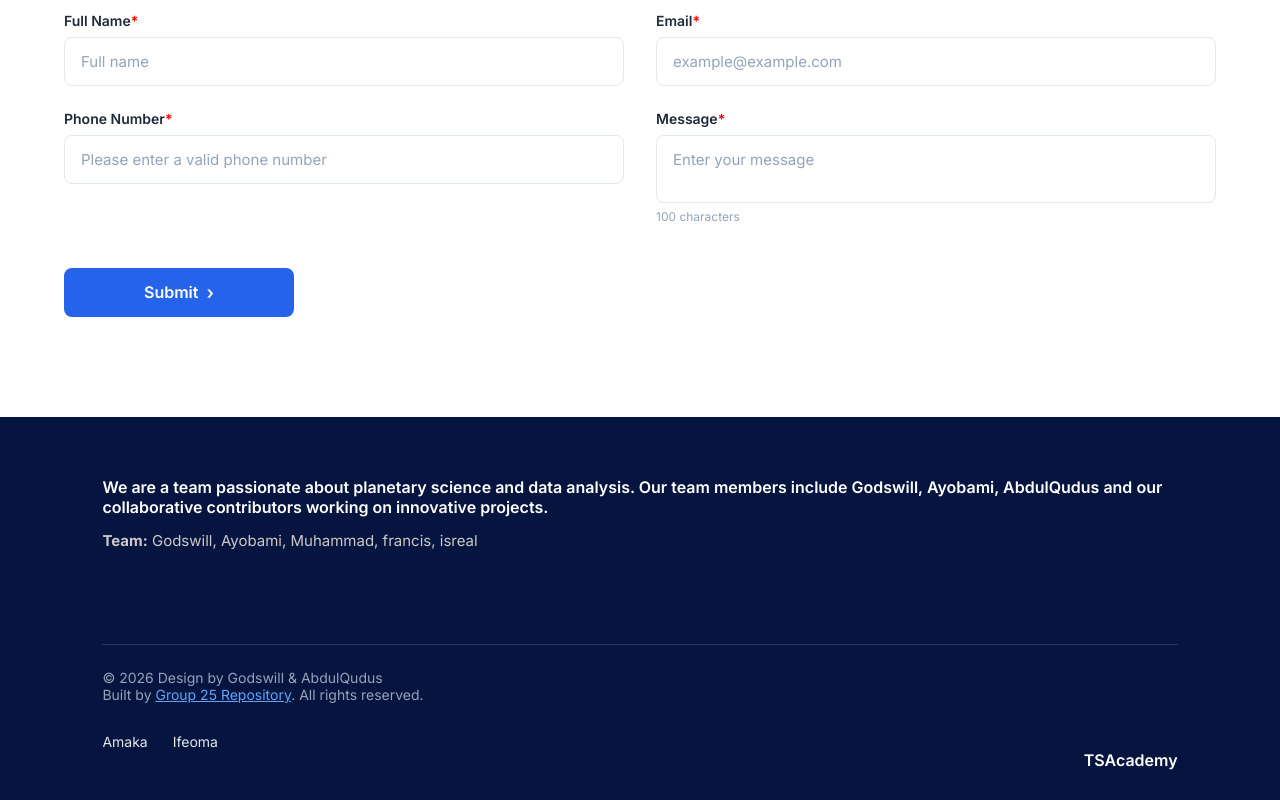
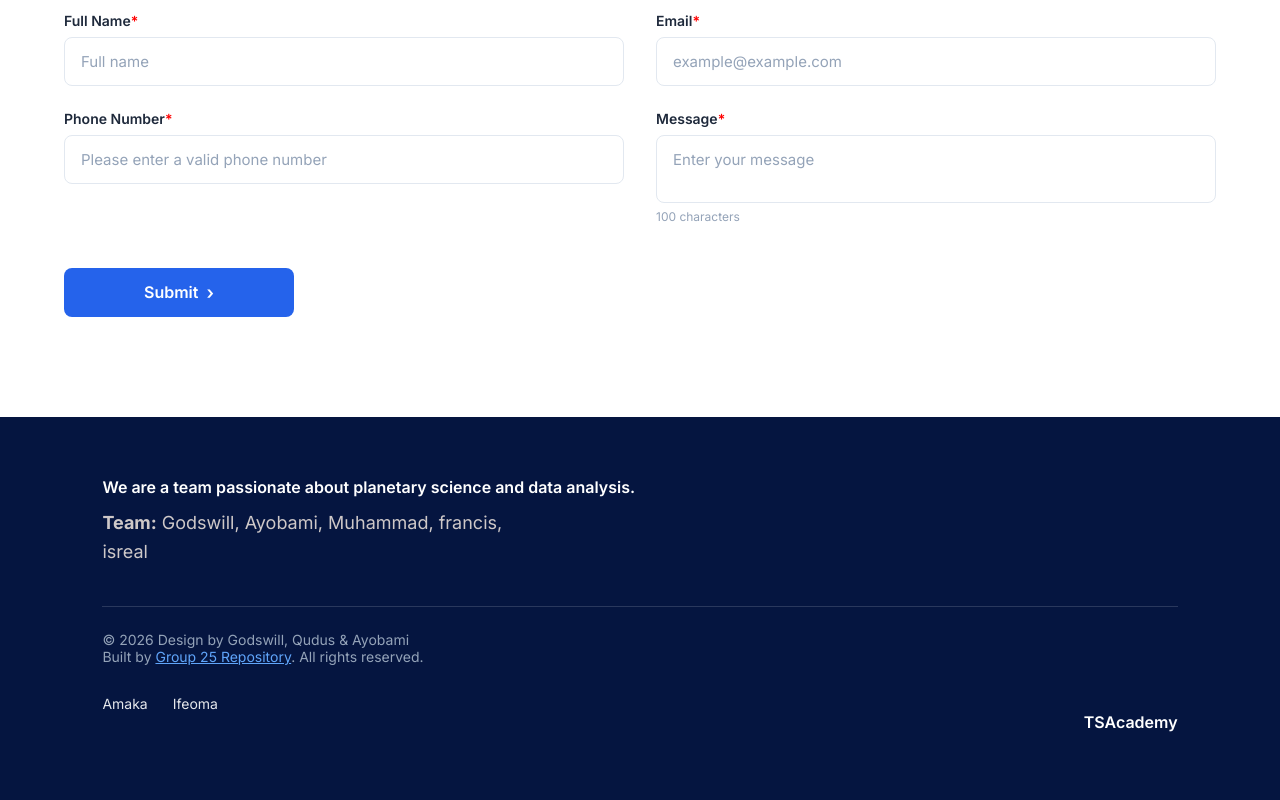
Before and after one commit to godswillsamuel/CapstoneGroup25, a React (Vite) app: page / in a window 1280 px wide. Shown: the part 3287-4087 px from the top of the page. After the commit the page ends 4049 px from the top, so only its background shows below. Built offline with nearby package versions, Linux system fonts and the light colour scheme.

Commit message:
Refine footer content and styling
Updated team introduction and footer design credits.

```diff
--- a/src/components/Footer.jsx
+++ b/src/components/Footer.jsx
@@ -7,9 +7,8 @@ const Footer = () => {
       <div className="footer-container">
         <div className="footer-top">
           <div className="footer-about">
-            <h4>We are a team passionate about planetary science and data analysis.
-              Our team members include Godswill, Ayobami, AbdulQudus and our collaborative contributors working on innovative projects.</h4>
-            <p style={{ fontSize: "15px", color: "#cec8c8", marginTop: "10px" }}>
+            <h4>We are a team passionate about planetary science and data analysis.</h4>
+            <p style={{ fontSize: "18px", color: "#cec8c8", marginTop: "10px" }}>
               <strong>Team:</strong> Godswill, Ayobami, Muhammad, francis, isreal
             </p>
           </div>
@@ -17,7 +16,7 @@ const Footer = () => {
         </div>
 
         <div className="footer-bottom">
-          <p>© 2026 Design by Godswill & AbdulQudus</p>
+          <p>© 2026 Design by Godswill, Qudus & Ayobami</p>
           <p>
                 Built by{" "}
                 <a
```
